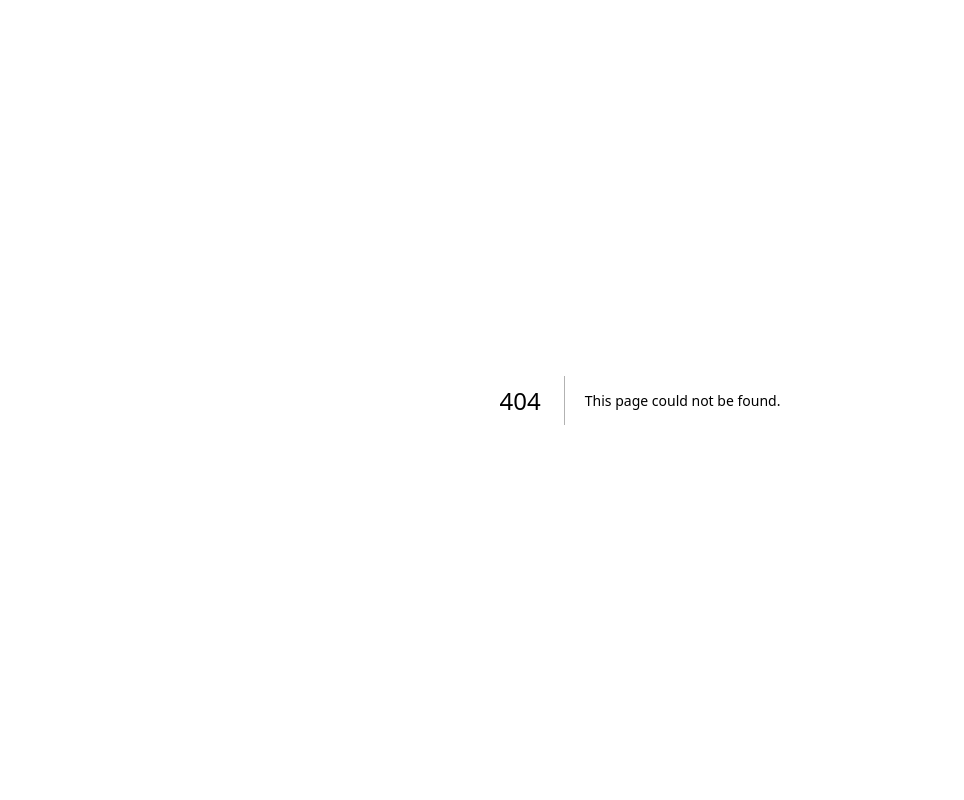
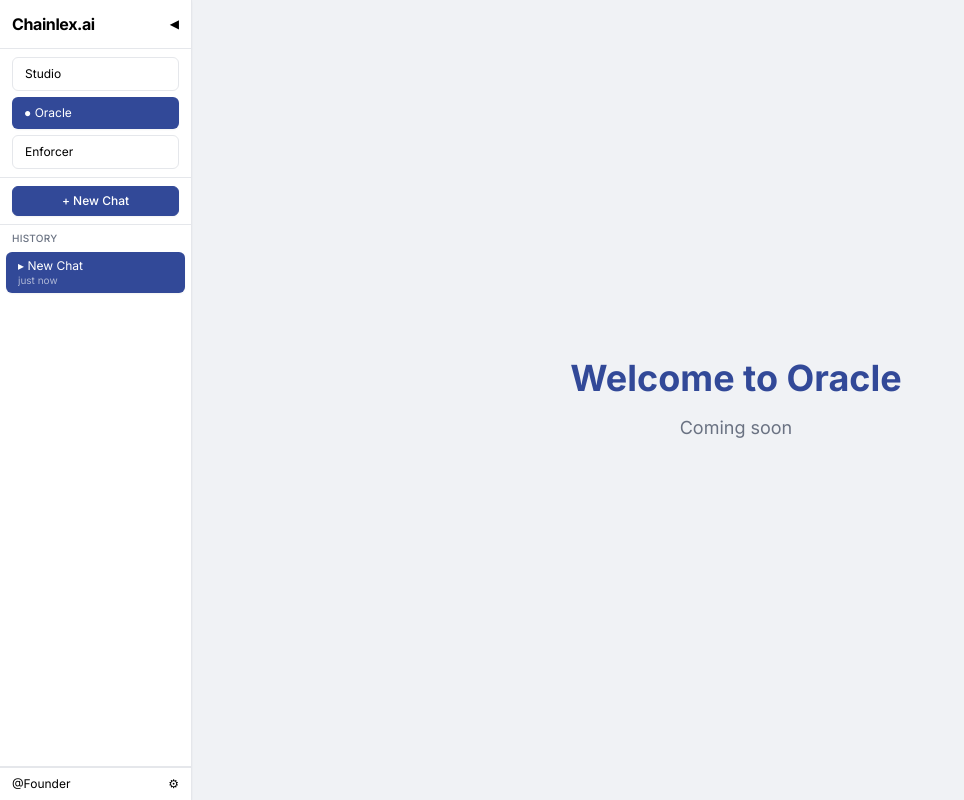
Before and after one commit to BI4O/Chainlex-webapp, a Next.js app: page /oracle in a window 1280 px wide. Before the commit this address had no page. Shown: the whole page, without its empty margins (0-964 px from the left). Built offline with nearby package versions, Linux system fonts and the light colour scheme.

Commit message:
feat: add Oracle and Enforcer placeholder pages with route-based nav highlighting

```diff
--- /dev/null
+++ b/app/enforcer/page.tsx
@@ -0,0 +1,21 @@
+'use client';
+
+import { Sidebar } from '@/components/layout/Sidebar';
+
+export default function EnforcerPage() {
+  return (
+    <div className="flex h-screen bg-[#f0f2f5]">
+      <Sidebar />
+      <main className="flex-1 flex items-center justify-center">
+        <div className="text-center">
+          <h1 className="font-body text-4xl font-bold text-[#324998] mb-4">
+            Welcome to Enforcer
+          </h1>
+          <p className="font-body text-gray-500 text-lg">
+            Coming soon
+          </p>
+        </div>
+      </main>
+    </div>
+  );
+}
--- /dev/null
+++ b/app/oracle/page.tsx
@@ -0,0 +1,21 @@
+'use client';
+
+import { Sidebar } from '@/components/layout/Sidebar';
+
+export default function OraclePage() {
+  return (
+    <div className="flex h-screen bg-[#f0f2f5]">
+      <Sidebar />
+      <main className="flex-1 flex items-center justify-center">
+        <div className="text-center">
+          <h1 className="font-body text-4xl font-bold text-[#324998] mb-4">
+            Welcome to Oracle
+          </h1>
+          <p className="font-body text-gray-500 text-lg">
+            Coming soon
+          </p>
+        </div>
+      </main>
+    </div>
+  );
+}
--- a/components/layout/SidebarNav.tsx
+++ b/components/layout/SidebarNav.tsx
@@ -1,34 +1,47 @@
 'use client';
+
+import Link from 'next/link';
+import { usePathname } from 'next/navigation';
 
 interface NavItem {
   id: string;
   label: string;
-  active: boolean;
+  href: string;
 }
 
 export function SidebarNav() {
+  const pathname = usePathname();
+
   const navItems: NavItem[] = [
-    { id: 'studio', label: 'Studio', active: true },
-    { id: 'oracle', label: 'Oracle', active: false },
-    { id: 'enforcer', label: 'Enforcer', active: false },
+    { id: 'studio', label: 'Studio', href: '/' },
+    { id: 'oracle', label: 'Oracle', href: '/oracle' },
+    { id: 'enforcer', label: 'Enforcer', href: '/enforcer' },
   ];
+
+  const isActive = (href: string) => {
+    if (href === '/') {
+      return pathname === '/';
+    }
+    return pathname.startsWith(href);
+  };
 
   return (
     <nav className="space-y-1.5">
       {navItems.map((item) => (
-        <button
+        <Link
           key={item.id}
+          href={item.href}
           className={`
-            w-full px-3 py-2 text-left font-body text-xs rounded-md
+            block w-full px-3 py-2 text-left font-body text-xs rounded-md
             transition-all duration-200
-            ${item.active
+            ${isActive(item.href)
               ? 'bg-[#324998] text-white shadow-sm'
               : 'bg-white text-black border border-[#E5E7EB] hover:bg-[#324998] hover:text-white hover:shadow-sm'
             }
           `}
         >
-          {item.active && '● '}{item.label}
-        </button>
+          {isActive(item.href) && '● '}{item.label}
+        </Link>
       ))}
     </nav>
   );
```
